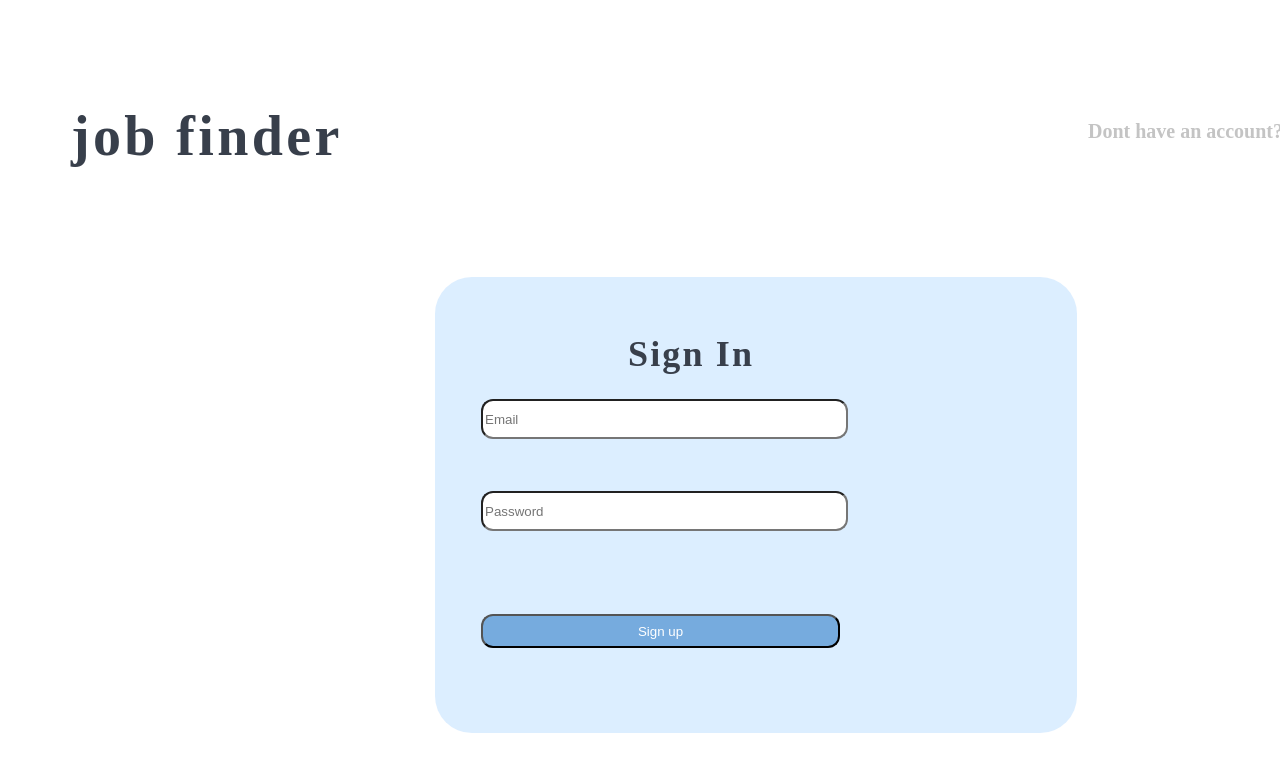
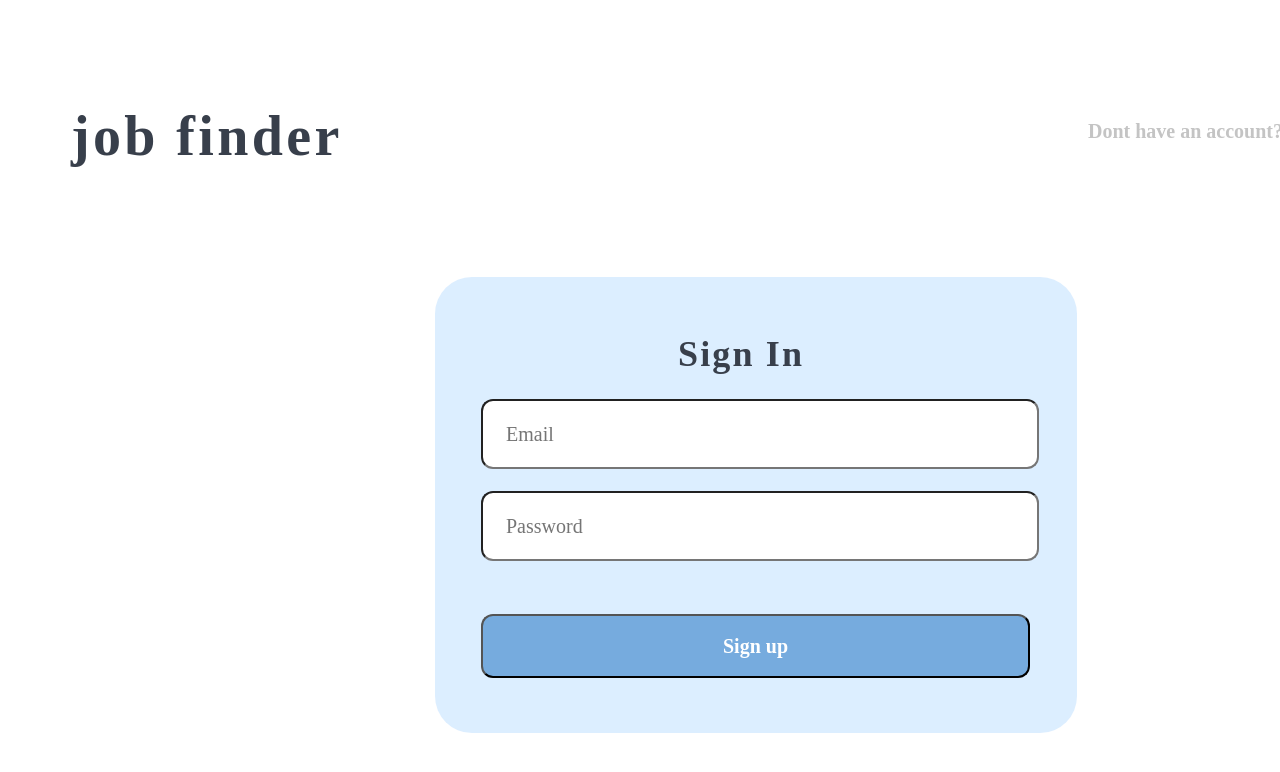
Before and after one commit to devonnadang/job-listing, a React (Create React App) app in the folder client/: page / in a window 1280 px wide. Shown: the top 772 px of the page. Built offline with nearby package versions, Linux system fonts and the light colour scheme.

Commit message:
fixed css issues

```diff
--- a/client/src/pages/Login.css
+++ b/client/src/pages/Login.css
@@ -1,5 +1,5 @@
 
-h1{
+h1.page-title{
     position: absolute;
     width: 590px;
     height: 74px;
@@ -16,12 +16,12 @@ h1{
     color: #383F4B;
 }
 
-h2{
+h2.sub-title{
     position: absolute;
     width: 590px;
     height: 74px;
-    left: 628px;
-    top: 297px;
+    left: 243px;
+    top: 20px;
 
     font-family: Poppins;
     font-style: normal;
@@ -33,7 +33,7 @@ h2{
     color: #383F4B;
 }
 
-h3{
+h3.create-account-message{
     position: absolute;
     width: 359px;
     height: 34px;
@@ -49,24 +49,58 @@ h3{
     color: #C4C4C4;
 }
 
-input{
-    width: 359px;
-    height: 34px;
+input.Email{
+    width: 529px;
+    height: 64px;
 
     background: #FFFFFF;
     border-radius: 12px;
+
+    font-family: Poppins;
+    font-style: normal;
+    font-weight: normal;
+    font-size: 20px;
+    line-height: 30px;
+    padding-left: 23px;
+    color: #C4C4C4;
 }
 
-button{
-    width: 359px;
-    height: 34px;
+input.Password{
+    width: 529px;
+    height: 64px;
+
+    background: #FFFFFF;
+    border-radius: 12px;
+
+    font-family: Poppins;
+    font-style: normal;
+    font-weight: normal;
+    font-size: 20px;
+    line-height: 30px;
+    padding-left: 23px;
+    color: #C4C4C4;
+}
+
+button.login-button{
+    position: absolute;
+    top: 337px;
+    left: 46px;
+    width: 549px;
+    height: 64px;
 
     background: #76ABDE;
+    border-radius: 12px;
+
+    font-family: Poppins;
+    font-style: normal;
+    font-weight: 600;
+    font-size: 20px;
+    line-height: 30px;
+
     color: #FFFFFF;
-    border-radius: 12px;
 }
 
-temp{
+div.square{
 position: absolute;
 width: 642px;
 height: 456px;
--- a/client/src/pages/Login.js
+++ b/client/src/pages/Login.js
@@ -5,20 +5,19 @@ function Login (){
         return (<div>
         <div className='login-page'></div>
             <h1 className='page-title'>job finder</h1>
+            <h3 className='create-account-message'>Dont have an account? Sign up</h3>
+            <div className='square'>
             <h2 className='sub-title'>Sign In</h2>
-            <h3 className='create-account-message'>Dont have an account? Sign up</h3>
-            <temp></temp>
-            <ul>
-                <div className='username' style={{position: 'absolute', top: 399, left: 481}}>
+                <div style={{position: 'absolute', top: 122, left: 46}}>
                     <TextInput value={'Email'} />
                 </div>
-                <div className='password' style={{position: 'absolute', top: 491, left: 481}}>
+                <div style={{position: 'absolute', top: 214, left: 46}}>
                     <TextInput value={'Password'}/>
                 </div>
-                <div className='login-button' style={{position: 'absolute', top: 614, left: 481}}>
-                    <LoginButton value={'Sign up'} />
-                </div>
-            </ul>
+                <button className='login-button'>
+                    <LoginButton value={'Sign up'} name={'login-button'}/>
+                </button>
+            </div>
         </div>);
 }
 
@@ -33,7 +32,7 @@ class TextInput extends React.Component{
 
     render() {
         return (
-            <input type="text" placeholder={this.props.value} value={this.state.value} onChange={this.handleChange} />
+            <input className={this.props.value} type="text" placeholder={this.props.value} value={this.state.value} onChange={this.handleChange} />
         );
     }
 }
@@ -45,9 +44,9 @@ class LoginButton extends React.Component{
 
     render() {
         return (
-            <button className='login' onClick={this.loginClicked}>
+            <div className={this.props.name} onClick={this.loginClicked}>
                 {this.props.value}
-            </button>
+            </div>
         );
     }
 
```
